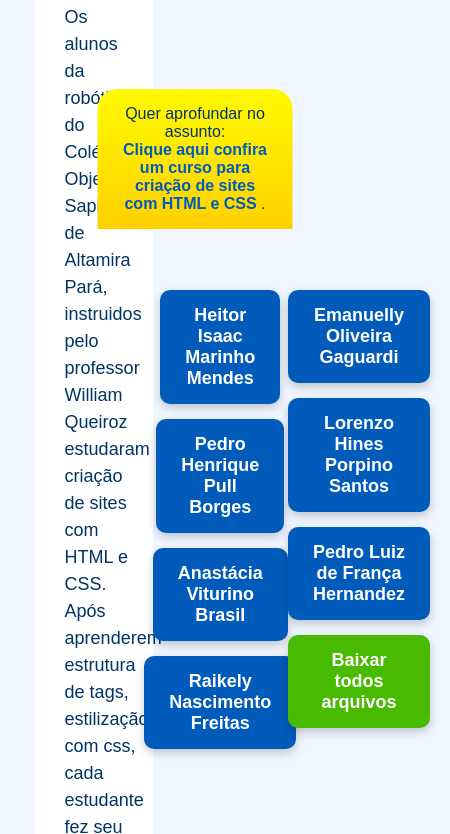
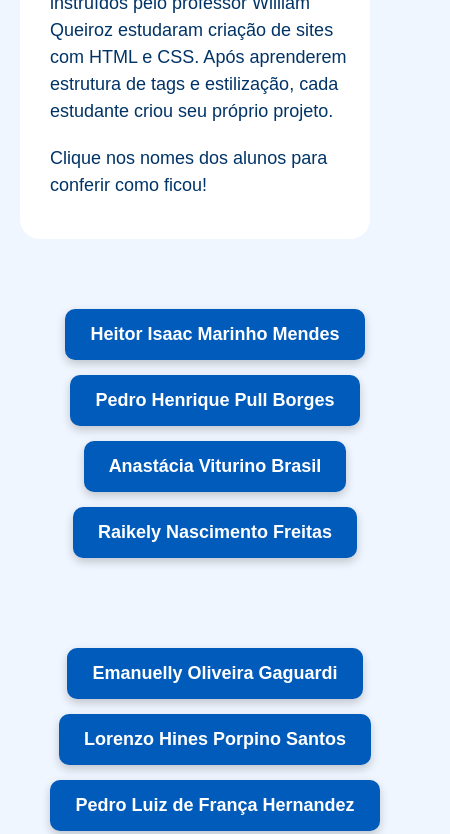
Before and after one commit to willqos15/ProjetoAlunos2025, a plain HTML site: page index.html in a window 390 px wide. Shown: the part 615-1449 px from the top of the page, 450 px wide, since content can reach past the window. Drawn offline with Linux system fonts and the light colour scheme.

Commit message:
versão responsiva

```diff
--- a/index.html
+++ b/index.html
@@ -18,8 +18,13 @@
         header {
             background: linear-gradient(to bottom, hsl(59, 100%, 50%), #ffd000);
             padding: 20px;
+            color: rgb(56, 0, 152);
+        }
 
-            color: rgb(56, 0, 152);
+        .header-flex {
+            display: flex;
+            justify-content: center;
+            align-items: center;
         }
 
         img.logo {
@@ -30,7 +35,7 @@
         h1 {
             font-size: 7vh;
             font-weight: normal;
-            font-family:Impact, Haettenschweiler, 'Arial Narrow Bold', sans-serif;
+            font-family: Impact, Haettenschweiler, 'Arial Narrow Bold', sans-serif;
             margin: 0px;
             padding: 0px;
         }
@@ -38,7 +43,7 @@
         h2 {
             font-size: 4vh;
             font-weight: normal;
-            font-family:Impact, Haettenschweiler, 'Arial Narrow Bold', sans-serif;
+            font-family: Impact, Haettenschweiler, 'Arial Narrow Bold', sans-serif;
             margin: 0px;
             padding: 0px;
         }
@@ -99,16 +104,14 @@
             box-shadow: 0 6px 15px rgba(0, 0, 0, 0.25);
         }
 
-
-
-
-        .footercss{
+        .footercss {
             position: absolute;
             bottom: 0;
             left: 50%;
             transform: translateX(-50%) ;
             background: linear-gradient(to bottom, hsl(59, 100%, 50%), #ffd000);
-            border-radius: 20px 20px 0px 0px;}
+            border-radius: 20px 20px 0px 0px;
+        }
 
         footer {
             padding: 0px 20px;
@@ -119,19 +122,57 @@
             color: #005bbb;
             text-decoration: none;
             font-weight: bold;
-
         }
 
         footer a:hover {
             color: #ffffff;
             text-shadow: 0px 0px 10px rgb(8, 13, 113);
         }
+
+        /* ============================
+           RESPONSIVIDADE (MOBILE)
+           ============================ */
+        @media (max-width: 900px) {
+
+            .header-flex {
+                flex-direction: column;
+                text-align: center;
+            }
+
+            img.logo {
+                width: 60%;
+            }
+
+            .container-geral {
+                flex-direction: column !important;
+                align-items: center !important;
+                width: 100% !important;
+            }
+
+            .caixa-texto,
+            .caixa-botoes {
+                width: 90% !important;
+                margin-bottom: 20px;
+            }
+
+            .botoes {
+                width: 100%;
+            }
+
+            .footercss {
+                position: relative;
+                margin-top: 40px;
+                padding:20px;
+                transform: none;
+                left: 0;
+            }
+        }
     </style>
 </head>
 <body>
 
 <header>
-        <div style="display: flex; justify-content: center; align-items: center;">
+    <div class="header-flex">
         <div style="width: 40%;">
             <h1>Criação de Sites</h1>
             <h2>Robótica 2025</h2>
@@ -140,24 +181,25 @@
         <div style="width: 50%;">
             <img class="logo" src="logo1.png" alt="Colégio Objetivo" />
         </div>
-
-
     </div>
 </header>
 
-    <div style="display: flex; justify-content: center; align-items: center;">
+<div style="display: flex; justify-content: center; align-items: flex-start; flex-wrap: wrap;">
 
-        <div style="width: 20%; background-color: #ffffff; border-radius: 20px; padding: 20px; margin: 20px;">
-        <h2> Sobre os projetos:</h2>
+    <div class="caixa-texto"
+         style="width: 20%; background-color: #ffffff; border-radius: 20px; padding: 20px; margin: 20px;">
+        <h2>Sobre os projetos:</h2>
         <p class="descricao">
-        Os alunos da robótica do Colégio Objetivo Sapiens, de Altamira Pará, instruidos pelo professor William Queiroz estudaram criação de sites com HTML e CSS. Após aprenderem estrutura de tags, estilização com css, cada estudante fez seu próprio projeto.</p>
-        <p class="descricao"> Clique nos nomes dos alunos para conferir como ficou!.
+            Os alunos da robótica do Colégio Objetivo Sapiens, de Altamira Pará, instruídos pelo professor William
+            Queiroz estudaram criação de sites com HTML e CSS. Após aprenderem estrutura de tags e estilização,
+            cada estudante criou seu próprio projeto.
+        </p>
+        <p class="descricao">Clique nos nomes dos alunos para conferir como ficou!</p>
     </div>
 
+    <div class="container-geral" style="display: flex; width:52%; justify-content: start; align-items: flex-start;">
 
-    <div style="display: flex; width:52%;justify-content: start; align-items: flex-start;">
-
-        <div style="width:47%">
+        <div class="caixa-botoes" style="width:47%;">
             <div class="botoes">
                 <a class="botao" target="_blank" href="./heitor/one piece wiki 2.html">Heitor Isaac Marinho Mendes</a>
                 <a class="botao" target="_blank" href="./pedro henrique/forsaken e legal .html">Pedro Henrique Pull Borges</a>
@@ -166,7 +208,7 @@
             </div>
         </div>
 
-        <div style="width:53%; display: flex; align-items:flex-start;">
+        <div class="caixa-botoes" style="width:53%;">
             <div class="botoes">
                 <a class="botao" target="_blank" href="./emanuelly/hello kittys.html">Emanuelly Oliveira Gaguardi</a>
                 <a class="botao" target="_blank" href="./lorenzo/SYSTEMIC BILINGUAL.html">Lorenzo Hines Porpino Santos</a>
@@ -174,21 +216,18 @@
                 <a class="botaog" target="_blank" href="https://drive.google.com/drive/folders/1cvBRAQ6McRAfYchNZkP_yuKE5UkHR0dI?usp=sharing">Baixar todos arquivos</a>
             </div>
         </div>
-        </div>
-
-
 
     </div>
 
-
-
-
+</div>
 
 <div class="footercss">
     <footer>
         <p>
-            Quer aprofundar no assunto: <br> <a href="https://www.cursoemvideo.com/curso/html5/" target="_blank">
-                Clique aqui confira um curso para criação de sites com HTML e CSS </a>.
+            Quer aprofundar no assunto? <br>
+            <a href="https://www.cursoemvideo.com/curso/html5/" target="_blank">
+                Clique aqui e confira um curso para criação de sites com HTML e CSS.
+            </a>
         </p>
     </footer>
 </div>
```
Lines whose indentation alone changed are shown as unchanged.
